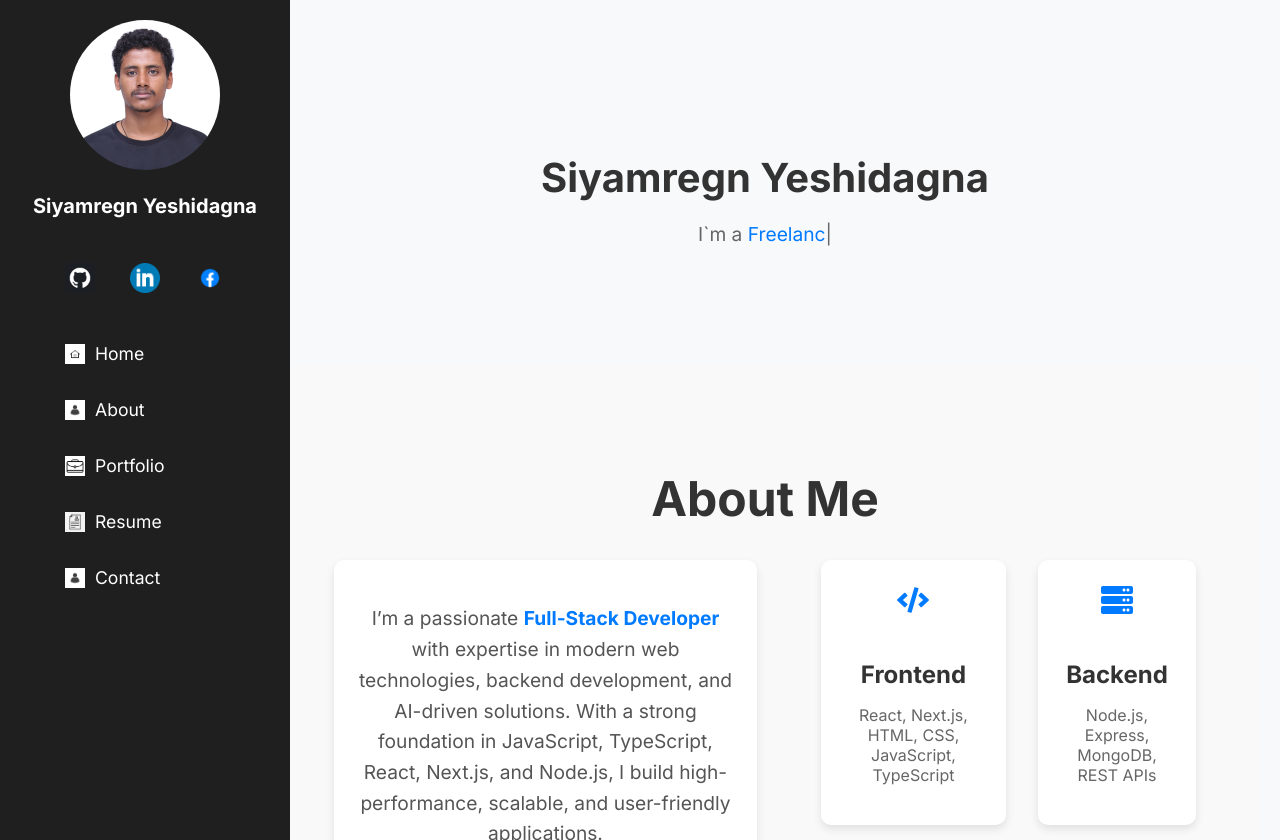
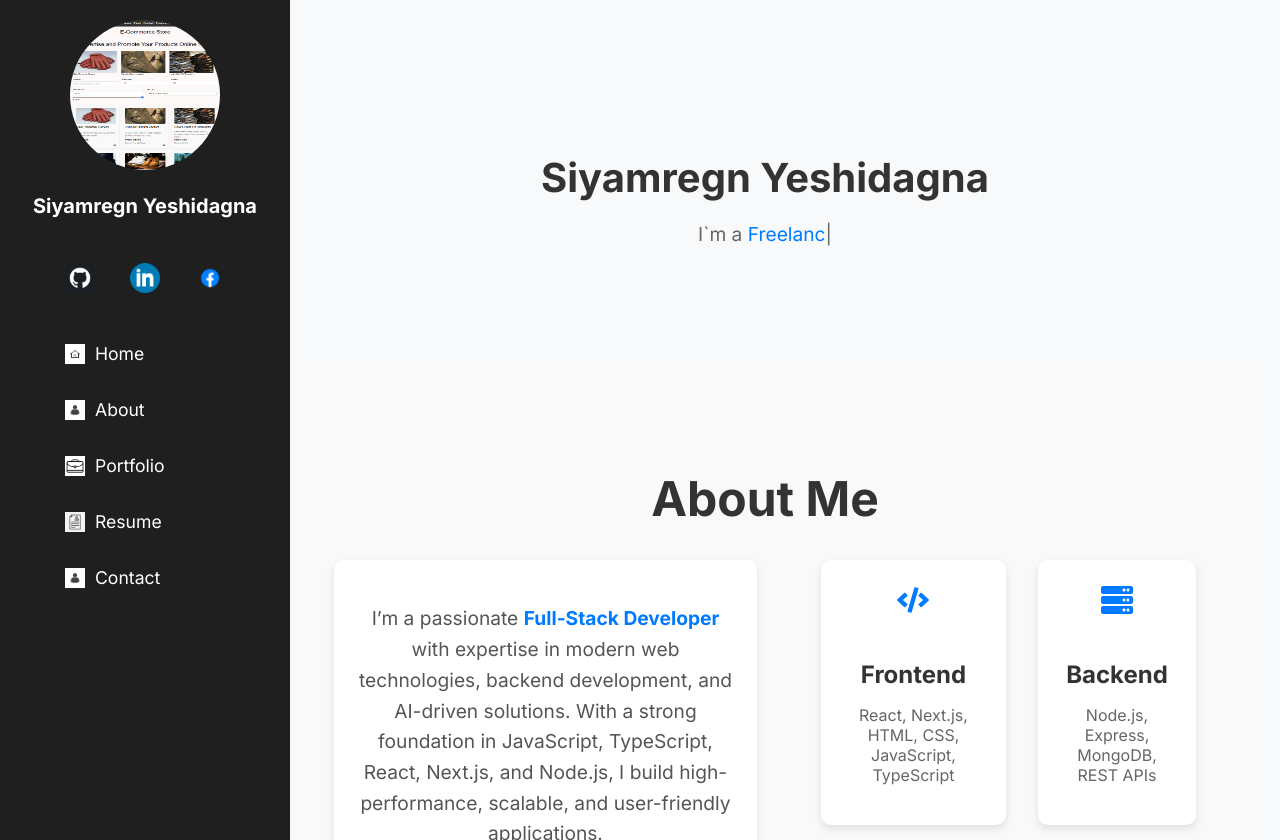
Before and after one commit to siyamregn777/portfolio, a Next.js app: page / in a window 1280 px wide. Built offline with nearby package versions, Linux system fonts and the light colour scheme.

Commit message:
change the iamge

```diff
--- a/src/components/Header.tsx
+++ b/src/components/Header.tsx
@@ -8,7 +8,7 @@ import image4 from '../../public/assets/img/634455157d2e665d824a49064524b49a.jpg
 import image5 from '../../public/assets/img/pngtree-thin-line-house-icon-isolated-on-white-background-vector-png-image_40618990.jpg';
 import image6 from '../../public/assets/img/portfolio-icon-design-free-vector.jpg';
 import image7 from '../../public/assets/img/simple-flat-isolated-people-icon-free-vector.jpg';
-
+import image8 from '../../public/assets/img/Screenshot 2025-03-05 170450.png'
 export default function Header() {
   const [isSidebarOpen, setIsSidebarOpen] = useState(false);
 
@@ -34,7 +34,7 @@ export default function Header() {
       <header className={`header dark-background ${isSidebarOpen ? 'open' : ''}`}>
         <div className="profile-img">
           <Image
-            src="/my-profile-img.jpg" // Correct path to the image in the public directory
+            src={image8}
             alt="Profile"
             width={150}
             height={150}
```
